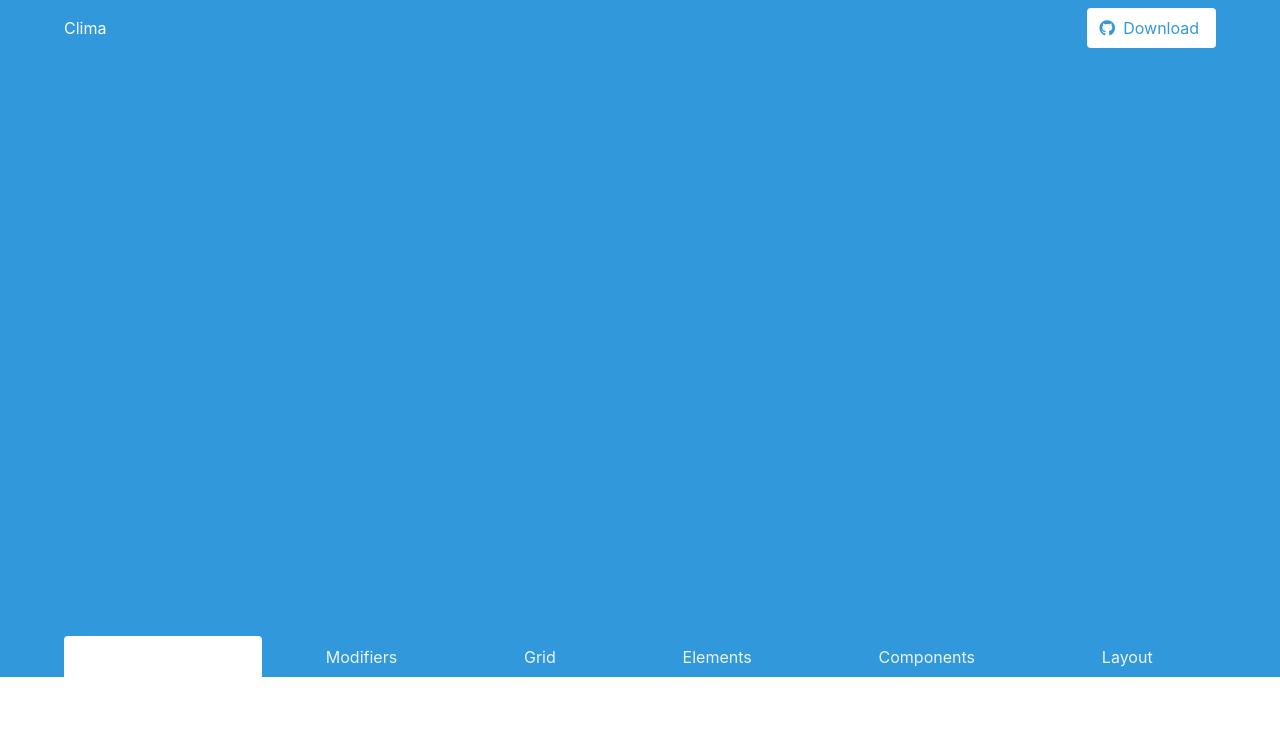
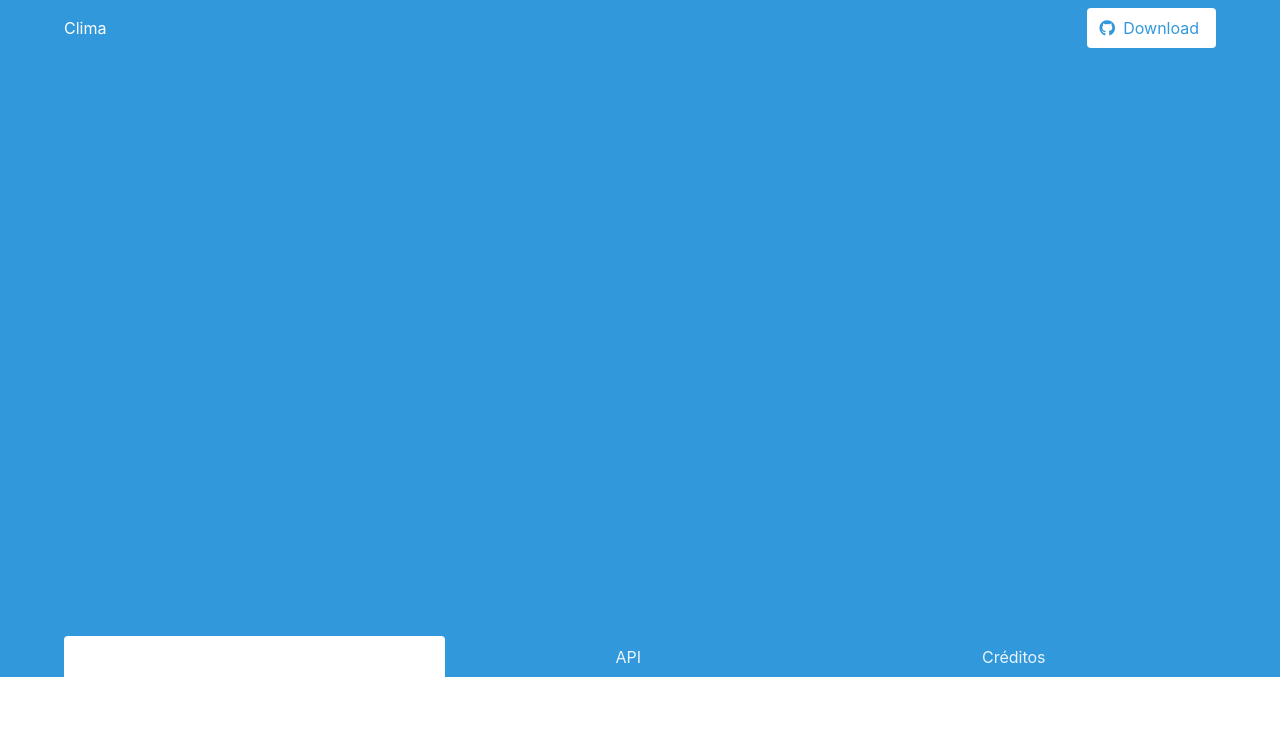
Before and after one commit to sistematico/clima, a PHP site: page / in a window 1280 px wide. Shown: the top 736 px of the page. Run offline with PHP 8.4, Linux system fonts and the light colour scheme.

Commit message:
Autocommit por GitHub.sh: alterações: add 'index.php'

```diff
--- a/index.php
+++ b/index.php
@@ -54,12 +54,9 @@
 			<nav class="tabs is-boxed is-fullwidth">
 				<div class="container">
 					<ul>
-						<li class="is-active"><a>Overview</a></li>
-						<li><a>Modifiers</a></li>
-						<li><a>Grid</a></li>
-						<li><a>Elements</a></li>
-						<li><a>Components</a></li>
-						<li><a>Layout</a></li>
+						<li class="is-active"><a href="/">Início</a></li>
+						<li><a href="api.php">API</a></li>
+						<li><a href="creditos.php">Créditos</a></li>
 					</ul>
 				</div>
 			</nav>
```
